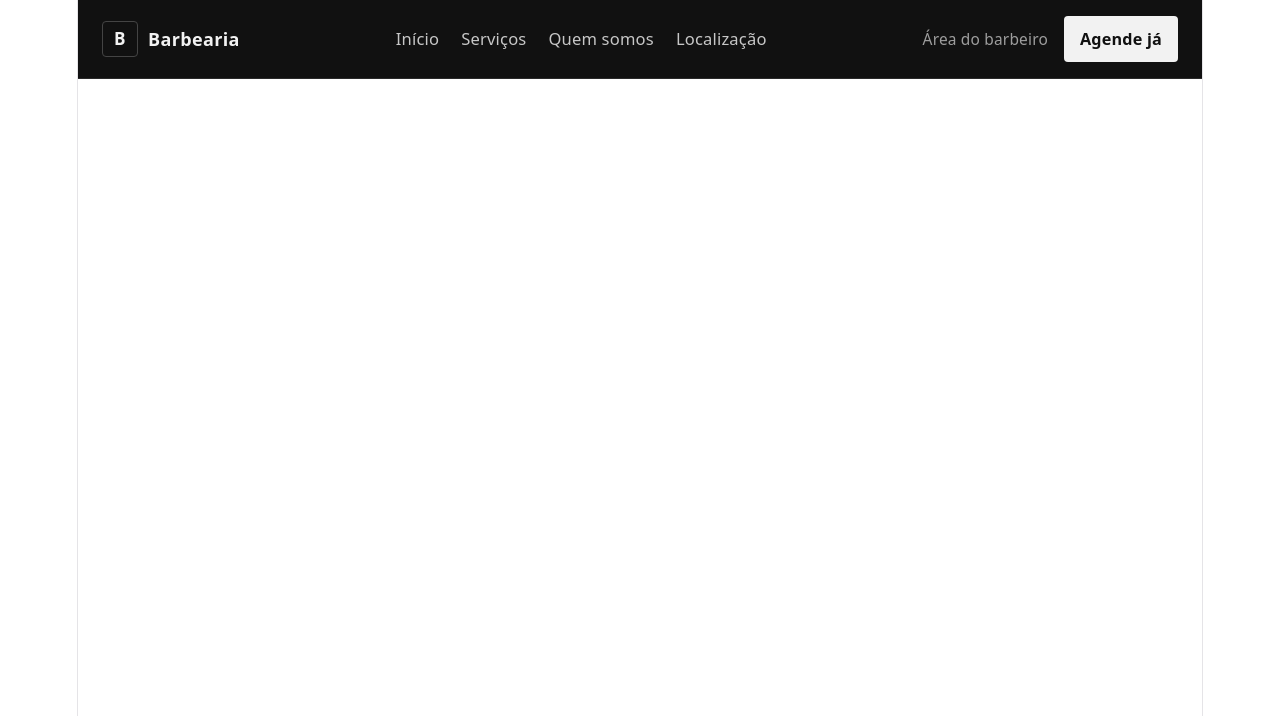
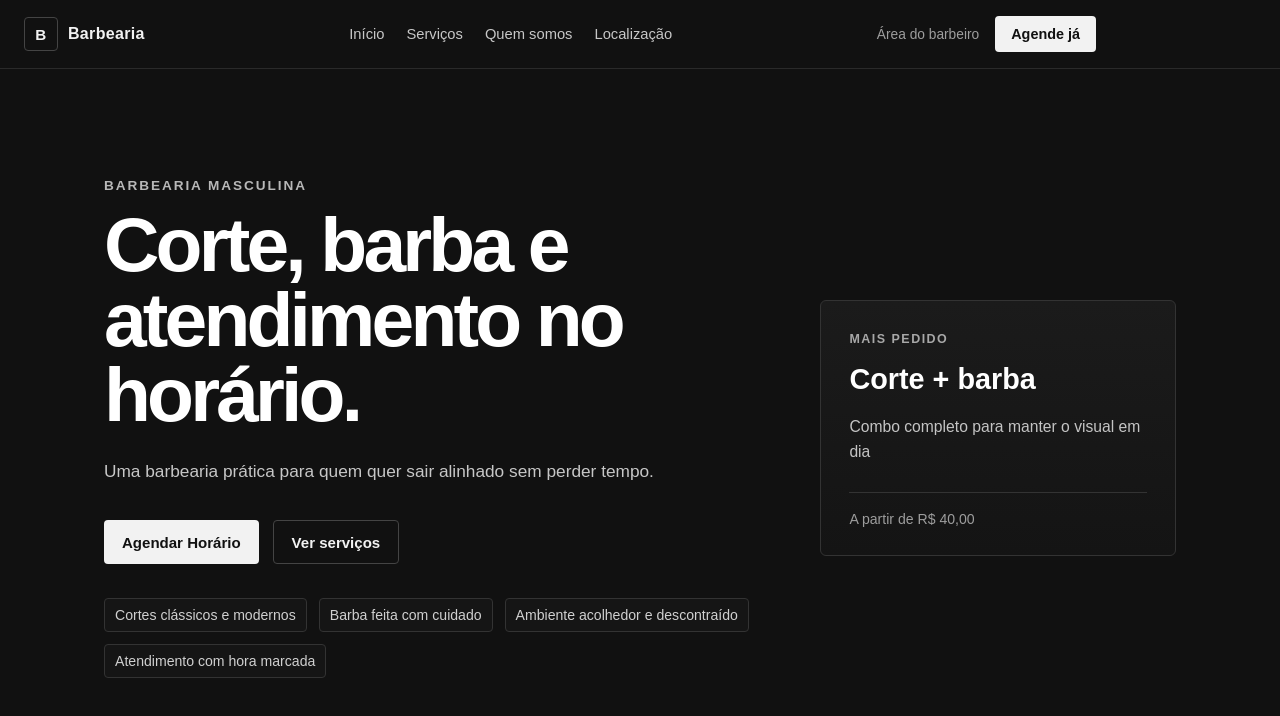
Before and after one commit to Victor212-hub/Projeto_Barbearia, a React (Vite) app in the folder Frontend/: page / in a window 1280 px wide. Shown: the top 716 px of the page. Built offline with nearby package versions, Linux system fonts and the light colour scheme.

Commit message:
feat: add seção do hero

```diff
--- a/Frontend/src/App.jsx
+++ b/Frontend/src/App.jsx
@@ -1,13 +1,18 @@
 import { useState } from 'react'
 import './App.css'
 import Header from './components/Header/Header'
+import Hero from './components/Hero/Hero'
 
 function App() {
   return (
     <>
-      <Header />
+      <Header business="Nem Barber"/>
+
+      <main>
+        <Hero />
+      </main>
     </>
-  )
+  );
 }
 
 export default App;
--- a/Frontend/src/components/Header/Header.css
+++ b/Frontend/src/components/Header/Header.css
@@ -0,0 +1,144 @@
+.site-header {
+  position: sticky;
+  top: 0;
+  z-index: 10;
+  background-color: #111;
+  border-bottom: 1px solid #2a2a2a;
+}
+
+.header-container {
+  max-width: 1120px;
+  margin: 0;
+  padding: 16px 24px;
+  display: flex;
+  align-items: center;
+  justify-content: space-between;
+  gap: 24px;
+}
+
+.brand {
+  display: flex;
+  align-items: center;
+  gap: 10px;
+  color: #f2f2f2;
+  text-decoration: none;
+  white-space: nowrap;
+}
+
+.brand-mark {
+  width: 34px;
+  height: 34px;
+  display: flex;
+  align-items: center;
+  justify-content: center;
+  border: 1px solid #444;
+  border-radius: 4px;
+  font-size: 0.95rem;
+  font-weight: 700;
+  letter-spacing: 0.04rem;
+
+}
+
+.brand-name {
+  font-size: 1rem;
+  font-weight: 600;
+  letter-spacing: 0.02rem;
+}
+
+.main-nav {
+  display: flex;
+  align-items: center;
+  gap: 22px;
+}
+
+.nav-link {
+  color: #c7c7c7;
+  text-decoration: none;
+
+  font-size: 0.92rem;
+  font-weight: 400;
+
+  transition: color 0.2s ease;
+}
+
+.nav-link:hover {
+  color: #ffffff;
+}
+
+.header-actions {
+  display: flex;
+  align-items: center;
+  gap: 16px;
+}
+
+.barber-area-link {
+  color: #9d9d9d;
+  text-decoration: none;
+
+  font-size: 0.86rem;
+
+  transition: color 0.2s ease;
+}
+
+.barber-area-link:hover {
+  color: #ffffff;
+}
+
+.booking-link {
+  padding: 10px 16px;
+
+  background-color: #f2f2f2;
+  color: #111;
+
+  border-radius: 4px;
+
+  text-decoration: none;
+  font-size: 0.9rem;
+  font-weight: 600;
+
+  transition: background-color 0.2s ease;
+}
+
+.booking-link:hover {
+  background-color: #d8d8d8;
+}
+
+@media (max-width: 820px) {
+  .header-container {
+    flex-wrap: wrap;
+  }
+
+  .main-nav {
+    order: 3;
+    width: 100%;
+
+    justify-content: flex-start;
+    gap: 18px;
+
+    overflow-x: auto;
+    padding-top: 4px;
+  }
+}
+
+@media (max-width: 520px) {
+  .header-container {
+    padding: 14px 18px;
+  }
+
+  .brand-name {
+    font-size: 0.95rem;
+  }
+
+  .barber-area-link {
+    display: none;
+  }
+
+  .booking-link {
+    padding: 9px 13px;
+    font-size: 0.85rem;
+  }
+
+  .nav-link {
+    font-size: 0.88rem;
+  }
+}
--- a/Frontend/src/components/Header/Header.jsx
+++ b/Frontend/src/components/Header/Header.jsx
@@ -1,4 +1,6 @@
 import "./Header.css";
+
+//lista de links do header
 
 const navLinks = [
     {
@@ -19,26 +21,31 @@ const navLinks = [
     },
 ];
 
-function Header({ businessName = "Barbearia" }) {
+function Header({ buninessName = "Barbearia" }) {
     return (
         <header className="site-header">
             <div className="header-container">
+                {/*Nem Barber*/}
                 <a
                     className="brand"
                     href="#inicio"
-                    aria-label={`${businessName} - Voltar ao início`}
+                    aria-label={` ${buninessName} - Voltar ao início`}
                 >
                     <span className="brand-mark">B</span>
-                    <span className="brand-name">{businessName}</span>
+                    <span className="brand-name">{buninessName}</span>
                 </a>
 
+                {/*Menu de navegação*/}
+
                 <nav className="main-nav" aria-label="Menu principal">
-                    {navLinks.map((link) => (
+                    {navLinks.map((link) =>
                         <a key={link.href} className="nav-link" href={link.href}>
                             {link.label}
                         </a>
-                    ))}
+                    )}
                 </nav>
+
+                {/*Ações da direita*/}
 
                 <div className="header-actions">
                     <a className="barber-area-link" href="#area-barbeiro">
--- a/Frontend/src/components/Hero/Hero.css
+++ b/Frontend/src/components/Hero/Hero.css
@@ -0,0 +1,216 @@
+.hero {
+  min-height: calc(100vh - 82px);
+
+  background-color: #111;
+  color: #f2f2f2;
+  border-bottom: 1px solid #2a2a2a;
+}
+
+.hero-container {
+  max-width: 1120px;
+  min-height: calc(100vh - 82px);
+  margin: 0 auto;
+  padding: 64px 24px;
+
+  display: grid;
+  grid-template-columns: 1.3fr 0.7fr;
+  align-items: center;
+  gap: 56px;
+}
+
+.hero-content{
+    max-width: 680px;
+}
+
+.hero-eyebrow {
+    font-size: 0.85rem;
+    font-weight: 600;
+    color: #b8b8b8;
+    margin: 0 0 14px;
+    letter-spacing: 0.12rem;
+    text-transform: uppercase;
+}
+
+.hero-title {
+  margin: 0;
+
+  color: #ffffff;
+
+  font-size: clamp(2.4rem, 6vw, 4.8rem);
+  line-height: 0.98;
+  letter-spacing: -0.05em;
+}
+
+.hero-subtitle {
+  max-width: 560px;
+  margin: 24px 0 0;
+
+  color: #c7c7c7;
+
+  font-size: 1.08rem;
+  line-height: 1.7;
+}
+
+.hero-actions {
+  margin-top: 34px;
+
+  display: flex;
+  align-items: center;
+  gap: 14px;
+  flex-wrap: wrap;
+}
+
+.hero-primary-link,
+.hero-secondary-link {
+  display: inline-flex;
+  align-items: center;
+  justify-content: center;
+
+  min-height: 44px;
+  padding: 0 18px;
+
+  border-radius: 4px;
+
+  text-decoration: none;
+  font-size: 0.94rem;
+  font-weight: 600;
+
+  transition:
+    background-color 0.2s ease,
+    color 0.2s ease,
+    border-color 0.2s ease;
+}
+
+.hero-primary-link {
+  background-color: #f2f2f2;
+  color: #111;
+}
+
+.hero-primary-link:hover {
+  background-color: #d8d8d8;
+}
+
+.hero-secondary-link {
+  border: 1px solid #444;
+  color: #f2f2f2;
+}
+
+.hero-secondary-link:hover {
+  border-color: #777;
+  background-color: #1a1a1a;
+}
+
+.hero-highlights {
+  margin: 34px 0 0;
+  padding: 0;
+
+  display: flex;
+  flex-wrap: wrap;
+  gap: 12px;
+
+  list-style: none;
+}
+
+.hero-highlights li {
+  padding: 8px 10px;
+
+  border: 1px solid #333;
+  border-radius: 4px;
+
+  color: #d0d0d0;
+  background-color: #151515;
+
+  font-size: 0.88rem;
+}
+
+.hero-card {
+  padding: 28px;
+
+  border: 1px solid #333;
+  border-radius: 6px;
+
+  background:
+    linear-gradient(180deg, #1b1b1b 0%, #141414 100%);
+}
+
+.hero-card-label {
+  display: inline-block;
+  margin-bottom: 18px;
+
+  color: #a8a8a8;
+
+  font-size: 0.78rem;
+  font-weight: 600;
+  letter-spacing: 0.12em;
+  text-transform: uppercase;
+}
+
+.hero-card-title {
+  display: block;
+
+  color: #ffffff;
+
+  font-size: 1.8rem;
+  line-height: 1.1;
+}
+
+.hero-card-text {
+  margin: 18px 0 0;
+
+  color: #c4c4c4;
+
+  font-size: 0.98rem;
+  line-height: 1.6;
+}
+
+.hero-card-footer {
+  margin-top: 28px;
+  padding-top: 18px;
+
+  border-top: 1px solid #333;
+
+  color: #9d9d9d;
+
+  font-size: 0.88rem;
+}
+
+/* Responsividade básica */
+@media (max-width: 820px) {
+  .hero-container {
+    grid-template-columns: 1fr;
+    padding-top: 64px;
+    padding-bottom: 64px;
+    gap: 36px;
+  }
+
+  .hero-card {
+    max-width: 460px;
+  }
+}
+
+@media (max-width: 520px) {
+  .hero-container {
+    padding: 52px 18px;
+  }
+
+  .hero-title {
+    letter-spacing: -0.04em;
+  }
+
+  .hero-subtitle {
+    font-size: 1rem;
+  }
+
+  .hero-primary-link,
+  .hero-secondary-link {
+    width: 100%;
+  }
+
+  .hero-highlights {
+    gap: 10px;
+  }
+
+  .hero-highlights li {
+    width: 100%;
+  }
+}
--- a/Frontend/src/components/Hero/Hero.jsx
+++ b/Frontend/src/components/Hero/Hero.jsx
@@ -0,0 +1,63 @@
+import "./Hero.css";
+
+//Lista dos pontos fortes da barbearia
+
+const heroHighlights = [
+    "Cortes clássicos e modernos",
+    "Barba feita com cuidado",
+    "Ambiente acolhedor e descontraído",
+    "Atendimento com hora marcada",
+];
+
+function Hero({
+    title = "Corte, barba e atendimento no horário.",
+    subtitle = "Uma barbearia prática para quem quer sair alinhado sem perder tempo.",
+
+}) {
+    return (
+        <section className="hero" id="inicio">
+            <div className="hero-container">
+                <div className="hero-content">
+                    <p className="hero-eyebrow">Barbearia masculina</p>
+
+                    {/*Texto principal*/}
+                    <h1 className="hero-title">{title}</h1>
+                    <p className="hero-subtitle">{subtitle}</p>
+
+                    {/*Botoes de ação*/}
+                    <div className="hero-actions">
+                        <a className="hero-primary-link" href="#agendamento">
+                            Agendar Horário
+                        </a>
+
+                        <a className="hero-secondary-link" href="#servicos">
+                            Ver serviços
+                        </a>
+                    </div>
+
+                    {/*Lista de destaques*/}
+                    <ul className="hero-highlights" aria-label="Destaques da barbearia">
+                        {heroHighlights.map((highlight) => (
+                            <li key={highlight}>{highlight}</li>
+                        ))}
+                    </ul>
+                </div>
+
+                    {/*Parte visual da direita*/}
+                    <div className="hero-card" aria-label="Informações rápidas">
+                        <span className="hero-card-label">Mais pedido</span>
+
+                        <strong className="hero-card-title">Corte + barba</strong>
+
+                        <p className="hero-card-text">Combo completo para manter o visual em dia</p>
+
+                        <div className="hero-card-footer">
+                            <span>A partir de R$ 40,00</span>
+                        </div>
+                    </div>
+                </div>
+        </section>
+    );
+}
+
+export default Hero;
--- a/Frontend/src/index.css
+++ b/Frontend/src/index.css
@@ -1,111 +1,33 @@
-:root {
-  --text: #6b6375;
-  --text-h: #08060d;
-  --bg: #fff;
-  --border: #e5e4e7;
-  --code-bg: #f4f3ec;
-  --accent: #aa3bff;
-  --accent-bg: rgba(170, 59, 255, 0.1);
-  --accent-border: rgba(170, 59, 255, 0.5);
-  --social-bg: rgba(244, 243, 236, 0.5);
-  --shadow:
-    rgba(0, 0, 0, 0.1) 0 10px 15px -3px, rgba(0, 0, 0, 0.05) 0 4px 6px -2px;
-
-  --sans: system-ui, 'Segoe UI', Roboto, sans-serif;
-  --heading: system-ui, 'Segoe UI', Roboto, sans-serif;
-  --mono: ui-monospace, Consolas, monospace;
-
-  font: 18px/145% var(--sans);
-  letter-spacing: 0.18px;
-  color-scheme: light dark;
-  color: var(--text);
-  background: var(--bg);
-  font-synthesis: none;
-  text-rendering: optimizeLegibility;
-  -webkit-font-smoothing: antialiased;
-  -moz-osx-font-smoothing: grayscale;
-
-  @media (max-width: 1024px) {
-    font-size: 16px;
-  }
+* {
+  box-sizing: border-box;
 }
 
-@media (prefers-color-scheme: dark) {
-  :root {
-    --text: #9ca3af;
-    --text-h: #f3f4f6;
-    --bg: #16171d;
-    --border: #2e303a;
-    --code-bg: #1f2028;
-    --accent: #c084fc;
-    --accent-bg: rgba(192, 132, 252, 0.15);
-    --accent-border: rgba(192, 132, 252, 0.5);
-    --social-bg: rgba(47, 48, 58, 0.5);
-    --shadow:
-      rgba(0, 0, 0, 0.4) 0 10px 15px -3px, rgba(0, 0, 0, 0.25) 0 4px 6px -2px;
-  }
-
-  #social .button-icon {
-    filter: invert(1) brightness(2);
-  }
+html {
+  scroll-behavior: smooth;
 }
 
 body {
   margin: 0;
+  min-width: 320px;
+
+  background-color: #111;
+  color: #f2f2f2;
+
+  font-family: Arial, Helvetica, sans-serif;
 }
 
-#root {
-  width: 1126px;
-  max-width: 100%;
-  margin: 0 auto;
-  text-align: center;
-  border-inline: 1px solid var(--border);
-  min-height: 100svh;
-  display: flex;
-  flex-direction: column;
-  box-sizing: border-box;
+button,
+input,
+textarea,
+select {
+  font: inherit;
 }
 
-h1,
-h2 {
-  font-family: var(--heading);
-  font-weight: 500;
-  color: var(--text-h);
+a {
+  color: inherit;
 }
 
-h1 {
-  font-size: 56px;
-  letter-spacing: -1.68px;
-  margin: 32px 0;
-  @media (max-width: 1024px) {
-    font-size: 36px;
-    margin: 20px 0;
-  }
+img {
+  max-width: 100%;
+  display: block;
 }
-h2 {
-  font-size: 24px;
-  line-height: 118%;
-  letter-spacing: -0.24px;
-  margin: 0 0 8px;
-  @media (max-width: 1024px) {
-    font-size: 20px;
-  }
-}
-p {
-  margin: 0;
-}
-
-code,
-.counter {
-  font-family: var(--mono);
-  display: inline-flex;
-  border-radius: 4px;
-  color: var(--text-h);
-}
-
-code {
-  font-size: 15px;
-  line-height: 135%;
-  padding: 4px 8px;
-  background: var(--code-bg);
-}
```
